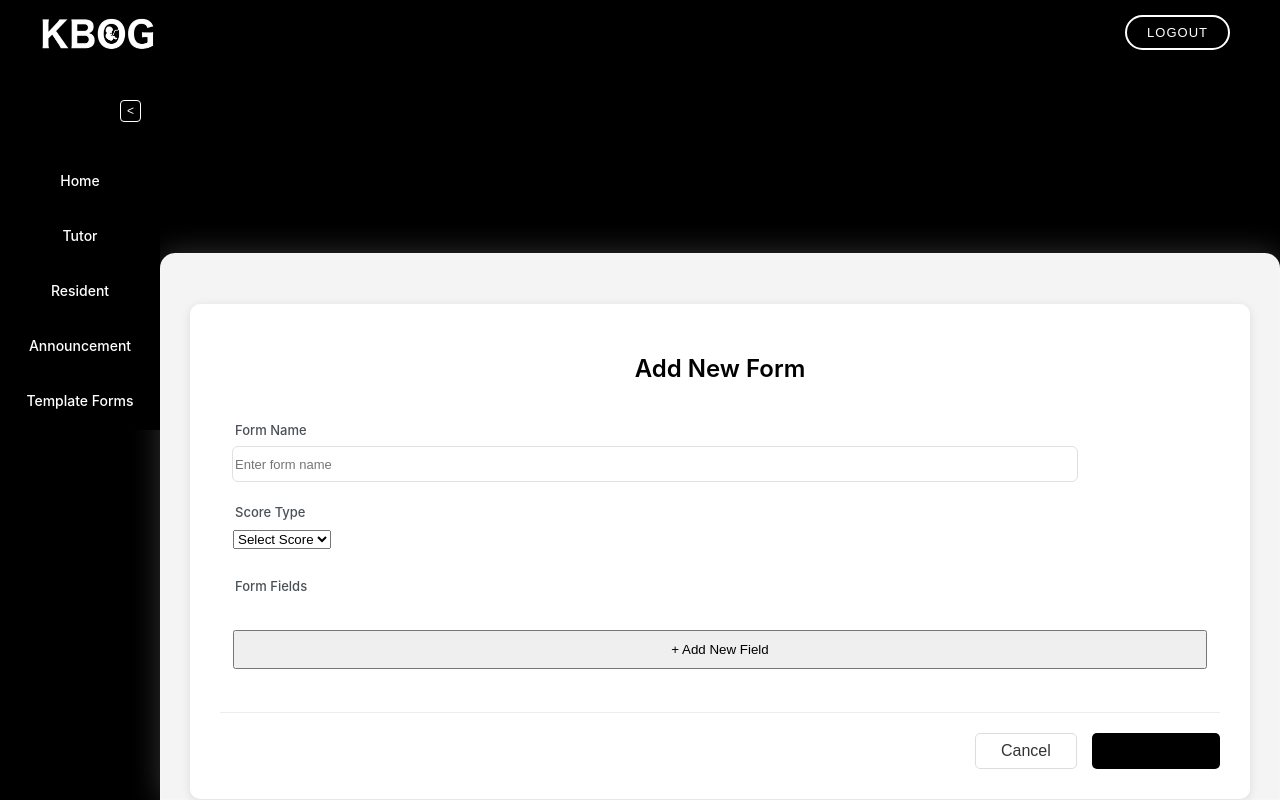
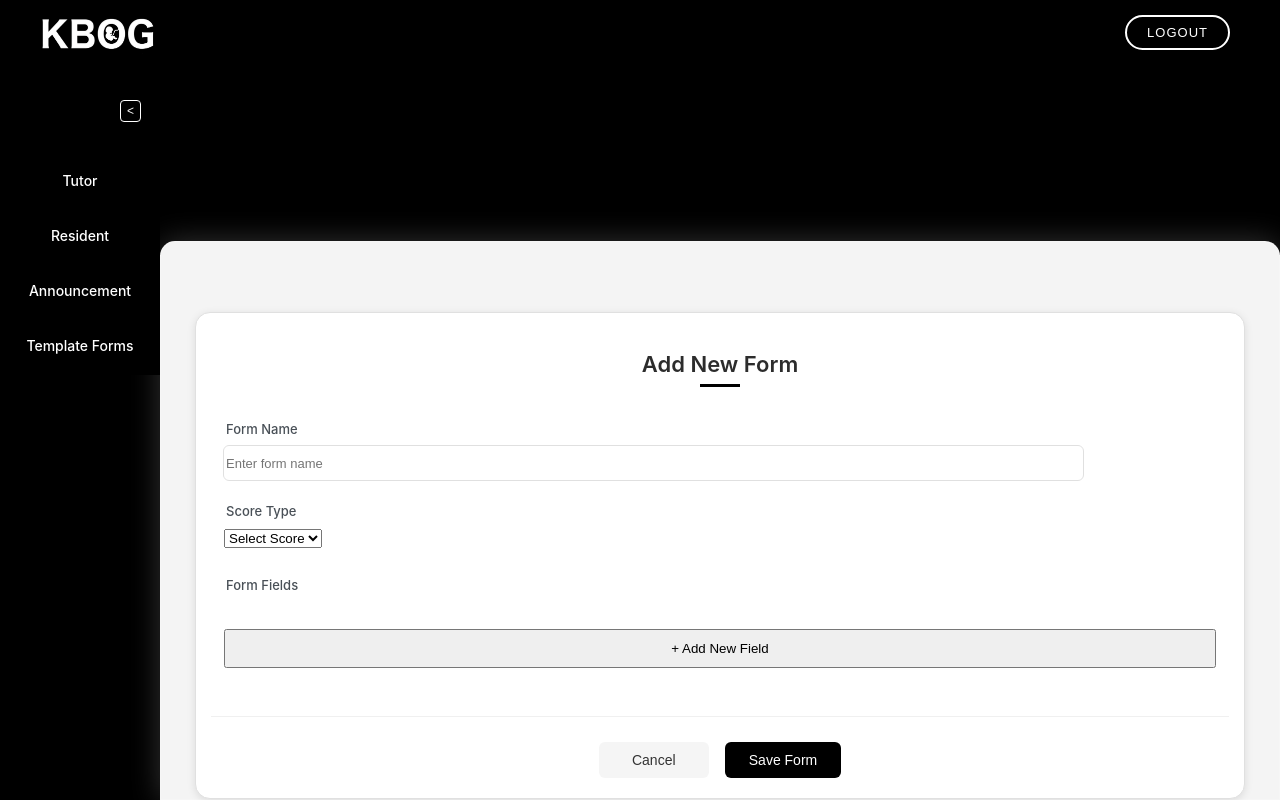
Before and after one commit to KholoudAlajmi/logbook-website-frontend, a React (Create React App) app: page /add-form in a window 1280 px wide. Built offline with nearby package versions, Linux system fonts and the light colour scheme.

Commit message:
add and edit CSS done

```diff
--- a/src/App.css
+++ b/src/App.css
@@ -1552,19 +1552,32 @@ div.field-full-width{
 /* Add Form Page Styles */
 .form-container {
   width: 100%;
-  max-width: 1000px;
-  background: white;
-  border-radius: 10px;
-  padding: 30px;
-  box-shadow: 0 2px 10px rgba(0, 0, 0, 0.1);
+  max-width: 850px;
+  background: #ffffff;
+  border-radius: 8px;
+  padding: 40px;
+  box-shadow: 0 2px 15px rgba(0, 0, 0, 0.04);
+  margin: 15px auto;
 }
 
 .page-title {
-  font-size: 24px;
+  font-size: 22px;
   font-weight: 600;
-  color: #000;
-  margin-bottom: 25px;
+  color: #2c2c2c;
+  margin-bottom: 30px;
   text-align: center;
+  position: relative;
+}
+
+.page-title::after {
+  content: '';
+  position: absolute;
+  bottom: -10px;
+  left: 50%;
+  transform: translateX(-50%);
+  width: 40px;
+  height: 3px;
+  background: #000;
 }
 
 .add-form {
@@ -1573,143 +1586,60 @@ div.field-full-width{
 
 .form-actions {
   display: flex;
-  justify-content: flex-end;
-  gap: 15px;
-  margin-top: 30px;
-  padding-top: 20px;
-  border-top: 1px solid #eee;
+  justify-content: center;
+  gap: 16px;
+  margin-top: 35px;
+  padding-top: 25px;
+  border-top: 1px solid #f0f0f0;
 }
 
 .submit-btn, .cancel-btn {
-  padding: 8px 25px;
-  font-size: 16px;
-  border-radius: 5px;
+  padding: 10px 24px;
+  font-size: 14px;
+  border-radius: 6px;
+  font-weight: 500;
+  transition: all 0.2s ease;
+  cursor: pointer;
+  min-width: 110px;
 }
 
 .submit-btn {
   background-color: #000;
+  color: white;
   border: none;
-}
-
-.submit-btn:hover {
-  background-color: #333;
+  position: relative;
+  overflow: hidden;
+}
+
+.submit-btn::after {
+  content: '';
+  position: absolute;
+  top: 0;
+  left: 0;
+  width: 100%;
+  height: 100%;
+  background: rgba(255, 255, 255, 0.1);
+  transform: translateX(-100%);
+  transition: transform 0.3s ease;
+}
+
+.submit-btn:hover::after {
+  transform: translateX(0);
+}
+
+.submit-btn:disabled {
+  background-color: #e0e0e0;
+  cursor: not-allowed;
 }
 
 .cancel-btn {
-  background-color: white;
+  background-color: #f5f5f5;
   color: #333;
-  border: 1px solid #ddd;
+  border: none;
 }
 
 .cancel-btn:hover {
-  background-color: #f5f5f5;
-}
-
-/* Form Details Page Styles */
-.header-bar {
-  display: flex;
-  justify-content: space-between;
-  align-items: center;
-  padding: 15px 20px;
-  background-color: #f9f9f9;
-  border-bottom: 1px solid #eee;
-  border-radius: 8px 8px 0 0;
-}
-
-.button-group {
-  display: flex;
-  gap: 10px;
-}
-
-.edit-btn, .back-btn {
-  padding: 6px 15px;
-  font-size: 14px;
-  border-radius: 4px;
-}
-
-.form-details-container {
-  padding: 20px;
-}
-
-.form-details-header {
-  margin-bottom: 25px;
-}
-
-.form-details-header h3 {
-  font-size: 24px;
-  margin-bottom: 10px;
-}
-
-.score-type {
-  color: #666;
-  font-size: 16px;
-}
-
-.form-details-section {
-  margin-bottom: 30px;
-}
-
-.form-details-section h4 {
-  font-size: 18px;
-  margin-bottom: 15px;
-  padding-bottom: 8px;
-  border-bottom: 1px solid #eee;
-}
-
-.scale-description {
-  white-space: pre-line;
-  background-color: #f9f9f9;
-  padding: 15px;
-  border-radius: 5px;
-  border-left: 3px solid #ddd;
-}
-
-.fields-grid {
-  display: grid;
-  grid-template-columns: repeat(auto-fill, minmax(300px, 1fr));
-  gap: 20px;
-}
-
-.field-card {
-  background-color: white;
-  border-radius: 8px;
-  box-shadow: 0 2px 5px rgba(0,0,0,0.1);
-  overflow: hidden;
-}
-
-.field-card-header {
-  display: flex;
-  justify-content: space-between;
-  background-color: #f0f0f0;
-  padding: 10px 15px;
-  border-bottom: 1px solid #e0e0e0;
-}
-
-.field-number {
-  font-weight: bold;
-}
-
-.field-type {
-  text-transform: capitalize;
-  color: #555;
-  font-size: 14px;
-}
-
-.field-card-content {
-  padding: 15px;
-}
-
-.field-card-content p {
-  margin-bottom: 8px;
-}
-
-.field-options {
-  margin-top: 12px;
-}
-
-.field-options ul {
-  margin-top: 5px;
-  padding-left: 20px;
+  background-color: #e8e8e8;
 }
 
 .field-options li {
--- a/src/App.js
+++ b/src/App.js
@@ -4,7 +4,6 @@ import { BrowserRouter, Routes, Route, Navigate } from 'react-router-dom';
 import { QueryClient, QueryClientProvider } from '@tanstack/react-query';
 import { UserProvider } from './context/UserProvider';
 import Login from './components/Login';
-import Home from './components/Home';
 import ChangePassword from './components/ChangePassword';
 import Tutor from './components/Tutor';
 import Resident from './components/Resident';
@@ -30,7 +29,6 @@ function App() {
         <BrowserRouter>
           <Routes>
             <Route path="/login" element={<Login />} />
-            <Route path="/home" element={<Home />} />
             <Route path="/tutor" element={<Tutor/>}/>
             <Route path="/resident" element={<Resident/>}/>
             <Route path="/announcement" element={<Announcement />} />
@@ -39,7 +37,7 @@ function App() {
             <Route path="/edit-form/:formId" element={<EditForm />} />
             <Route path="/view-form/:formId" element={<ViewForm />} />
             <Route path="/change-password" element={<ChangePassword />} />
-            <Route path="/" element={<Navigate to="/login" replace />} />
+            <Route path="/" element={<Navigate to="/tutor" replace />} />
           </Routes>
         </BrowserRouter>
       </UserProvider>
--- a/src/components/AddForm.js
+++ b/src/components/AddForm.js
@@ -105,9 +105,6 @@ const AddFormPage = () => {
 
             {/* Sidebar with active highlighting */}
             <div className="sidebar" style={{ left: isVisible ? 0 : "-150px", transition: "left 0.3s ease" }}>
-                <div className={`card ${location.pathname === '/home' ? 'active' : ''}`} onClick={() => navigate("/home")}>
-                    <h2>Home</h2>
-                </div>
                 <div className={`card ${location.pathname === '/tutor' ? 'active' : ''}`} onClick={() => navigate("/tutor")}>
                     <h2>Tutor</h2>
                 </div>
@@ -122,7 +119,7 @@ const AddFormPage = () => {
                 </div>
             </div>
 
-            <div className="main-container" style={{ marginLeft: isVisible ? "160px" : "10px", width: isVisible ? "calc(100% - 160px)" : "calc(100% - 10px)", transition: "all 0.3s ease" }}>
+            <div className="main-container" style={{ marginLeft: isVisible ? "160px" : "10px", width: isVisible ? "calc(100% - 160px)" : "calc(100% - 10px)", transition: "all 0.3s ease", marginTop:'80px'}}>
                 <div
                     className="container"
                     style={{
@@ -149,13 +146,13 @@ const AddFormPage = () => {
                             fontSize: "12px",
                             cursor: "pointer",
                             zIndex: 1500,
-                            transition: "left 0.3s ease"
+                            transition: "left 0.3s ease",
                         }}
                     >
                         {isVisible ? "<" : ">"}
                     </button>
 
-                    <div className="form-container">
+                    <div className="management-box" style={{marginTop:'20px', height:'100%'}}>
                         <h2 className="page-title">Add New Form</h2>
                         <Form className="add-form">
                             <Form.Group className="mb-3">
--- a/src/components/Announcement.js
+++ b/src/components/Announcement.js
@@ -128,9 +128,6 @@ const Announcement = () => {
 
       {/* Sidebar with active highlighting */}
       <div className="sidebar" style={{ left: isVisible ? 0 : "-150px", transition: "left 0.3s ease" }}>
-        <div className={`card ${location.pathname === '/home' ? 'active' : ''}`} onClick={() => navigate("/home")}>
-          <h2>Home</h2>
-        </div>
         <div className={`card ${location.pathname === '/tutor' ? 'active' : ''}`} onClick={() => navigate("/tutor")}>
           <h2>Tutor</h2>
         </div>
--- a/src/components/EditForm.js
+++ b/src/components/EditForm.js
@@ -6,16 +6,23 @@ import "../App.css";
 import logo from "../assets/logo.png";
 
 const EditForm = () => {
-    // Get formId from URL
+    // Get formId from URL and validate it
     const formId = window.location.pathname.split('/').pop();
     const navigate = useNavigate();
     const location = useLocation();
     const [isVisible, setIsVisible] = useState(true);
     const [formData, setFormData] = useState(null);
+    const [originalFormData, setOriginalFormData] = useState(null); // Store original form data
     const [loading, setLoading] = useState(true);
     const [saving, setSaving] = useState(false);
 
     const scaleDescription = "The purpose of this scale is to evaluate\nthe trainee's ability to perform this\nprocedure safely and independently.\nWith that in mind please use the\nscale below to evaluate each item,\nirrespective of the resident's level of\ntraining in regards to this case.\nScale:\n1 - \"I had to do\" - Requires complete hands on guidance, did not do, or was not given the opportunity to do\n2 - \"I had to talk them through\" - Able to perform tasks but requires constant direction\n3 - \"I had to prompt them from time to time\" - Demonstrates some independence, but requires intermittent direction\n4 - \"I needed to be in the room just in case\" - Independence but unaware of risks and still requires supervision for safe practice\n5 - \"I did not need to be there\" - Complete independence, understands risks and performs safely, practice ready"
+
+    // Function to validate MongoDB ObjectId
+    //when i cancel changes, i want to restore the original form data
+    const isValidObjectId = (id) => {
+        return /^[0-9a-fA-F]{24}$/.test(id);
+    };
 
     // Fetch form data when component mounts
     useEffect(() => {
@@ -23,10 +30,19 @@ const EditForm = () => {
 
         const fetchFormData = async () => {
             try {
+                // Validate formId before making the API call
+                //when i cancel changes, i want to restore the original form data
+                if (!isValidObjectId(formId)) {
+                    console.error('Invalid form ID format');
+                    navigate('/form');
+                    return;
+                }
+
                 setLoading(true);
                 const response = await api.get(`/formTemplates/${formId}`);
                 console.log('Form data loaded:', response.data);
                 setFormData(response.data);
+                setOriginalFormData(response.data); // Store original data
                 setLoading(false);
             } catch (error) {
                 console.error('Error loading form:', error);
@@ -131,6 +147,14 @@ const EditForm = () => {
         }
     };
 
+    // Add cancel handler
+    const handleCancel = () => {
+        if (window.confirm('Are you sure you want to cancel? All changes will be discarded.')) {
+            setFormData(originalFormData); // Restore original data
+            navigate('/form');
+        }
+    };
+
     // Custom styles
     const customStyles = `
         .action-buttons {
@@ -149,7 +173,7 @@ const EditForm = () => {
         }
 
         .save-button {
-            background-color: #4285f4;
+            background-color:rgb(0, 0, 0);
             color: white;
         }
 
@@ -219,9 +243,6 @@ const EditForm = () => {
 
             {/* Sidebar with active highlighting */}
             <div className="sidebar" style={{ left: isVisible ? 0 : "-150px", transition: "left 0.3s ease" }}>
-                <div className={`card ${location.pathname === '/home' ? 'active' : ''}`} onClick={() => navigate("/home")}>
-                    <h2>Home</h2>
-                </div>
                 <div className={`card ${location.pathname === '/tutor' ? 'active' : ''}`} onClick={() => navigate("/tutor")}>
                     <h2>Tutor</h2>
                 </div>
@@ -272,11 +293,12 @@ const EditForm = () => {
                     {/* Apply custom styles */}
                     <style>{customStyles}</style>
 
-                    <div className="header-box">
+                    <div className="header-box" style={{ overflow: 'hidden', display: 'flex', alignItems: 'center', gap: '10px' }}>
                         <h2>Edit Form</h2>
+                        <h2>{formData?.formName}</h2>
                     </div>
 
-                    <div className="management-box" style={{ width: '90%', padding: '20px' }}>
+                    <div className="management-box" style={{ width: '98%', padding: '20px' }}>
                         {loading ? (
                             <div className="loading-container" style={{ textAlign: 'center', padding: '20px' }}>
                                 <p>Loading form data...</p>
@@ -685,7 +707,8 @@ const EditForm = () => {
                                     </button>
                                     <button
                                         className="cancel-button"
-                                        onClick={() => navigate('/form')}
+                                        onClick={handleCancel}
+                                        disabled={saving}
                                     >
                                         Cancel
                                     </button>
--- a/src/components/Login.js
+++ b/src/components/Login.js
@@ -25,7 +25,7 @@ const Login = () => {
       localStorage.setItem('token', response.data.token);
 
       // Navigate to home page
-      navigate("/home");
+      navigate("/tutor");
     } catch (err) {
       console.error('Login error:', err);
       setError(err.response?.data?.message || "Login failed");
--- a/src/components/Resident.js
+++ b/src/components/Resident.js
@@ -132,9 +132,6 @@ const Resident = () => {
             </button>
 
             <div className="sidebar" style={{ left: isVisible ? 0 : "-150px", transition: "left 0.3s ease" }}>
-                <div className={`card ${location.pathname === '/home' ? 'active' : ''}`} onClick={() => navigate("/home")}>
-                    <h2>Home</h2>
-                </div>
                 <div className={`card ${location.pathname === '/tutor' ? 'active' : ''}`} onClick={() => navigate("/tutor")}>
                     <h2>Tutor</h2>
                 </div>
--- a/src/components/TemplateForms.js
+++ b/src/components/TemplateForms.js
@@ -257,9 +257,6 @@ const TemplateForms = () => {
 
                       {/* Sidebar with active highlighting */}
                       <div className="sidebar" style={{ left: isVisible ? 0 : "-150px", transition: "left 0.3s ease" }}>
-                        <div className={`card ${location.pathname === '/home' ? 'active' : ''}`} onClick={() => navigate("/home")}>
-                          <h2>Home</h2>
-                        </div>
                         <div className={`card ${location.pathname === '/tutor' ? 'active' : ''}`} onClick={() => navigate("/tutor")}>
                           <h2>Tutor</h2>
                         </div>
--- a/src/components/Tutor.js
+++ b/src/components/Tutor.js
@@ -130,7 +130,6 @@ console.log("tutors", tutors)
     };
 
     return (
-
       <div className="background">
             <div className="logo-container">
                 <img src={logo} alt="logo" className="logo" />
@@ -139,14 +138,8 @@ console.log("tutors", tutors)
                 Logout
             </button>
 
-
-
-
             {/* Sidebar with active highlighting */}
             <div className="sidebar" style={{ left: isVisible ? 0 : "-150px", transition: "left 0.3s ease" }}>
-                <div className={`card ${location.pathname === '/home' ? 'active' : ''}`} onClick={() => navigate("/home")}>
-                  <h2>Home</h2>
-                </div>
                 <div className={`card ${location.pathname === '/tutor' ? 'active' : ''}`} onClick={() => navigate("/tutor")}>
                     <h2>Tutor</h2>
                 </div>
--- a/src/components/ViewForm.js
+++ b/src/components/ViewForm.js
@@ -61,9 +61,6 @@ const ViewForm = () => {
 
             {/* Sidebar with active highlighting */}
             <div className="sidebar" style={{ left: isVisible ? 0 : "-150px", transition: "left 0.3s ease" }}>
-                <div className={`card ${location.pathname === '/home' ? 'active' : ''}`} onClick={() => navigate("/home")}>
-                    <h2>Home</h2>
-                </div>
                 <div className={`card ${location.pathname === '/tutor' ? 'active' : ''}`} onClick={() => navigate("/tutor")}>
                     <h2>Tutor</h2>
                 </div>
--- a/src/index.js
+++ b/src/index.js
@@ -3,7 +3,6 @@ import ReactDOM from 'react-dom/client';
 import './index.css';
 import reportWebVitals from './reportWebVitals';
 import { createBrowserRouter, RouterProvider } from "react-router-dom";
-import Home from './components/Home';
 import Login from './components/Login';
 import { QueryClient, QueryClientProvider } from '@tanstack/react-query';
 import Tutor from './components/Tutor';
@@ -20,10 +19,6 @@ const router = createBrowserRouter([
   {
     path: "*",
     element: <Login />,
-  },
-  {
-  path: "/home",
-  element: <Home/>
   },
   {
     path: "/tutor",
```
Lines whose indentation alone changed are shown as unchanged.
